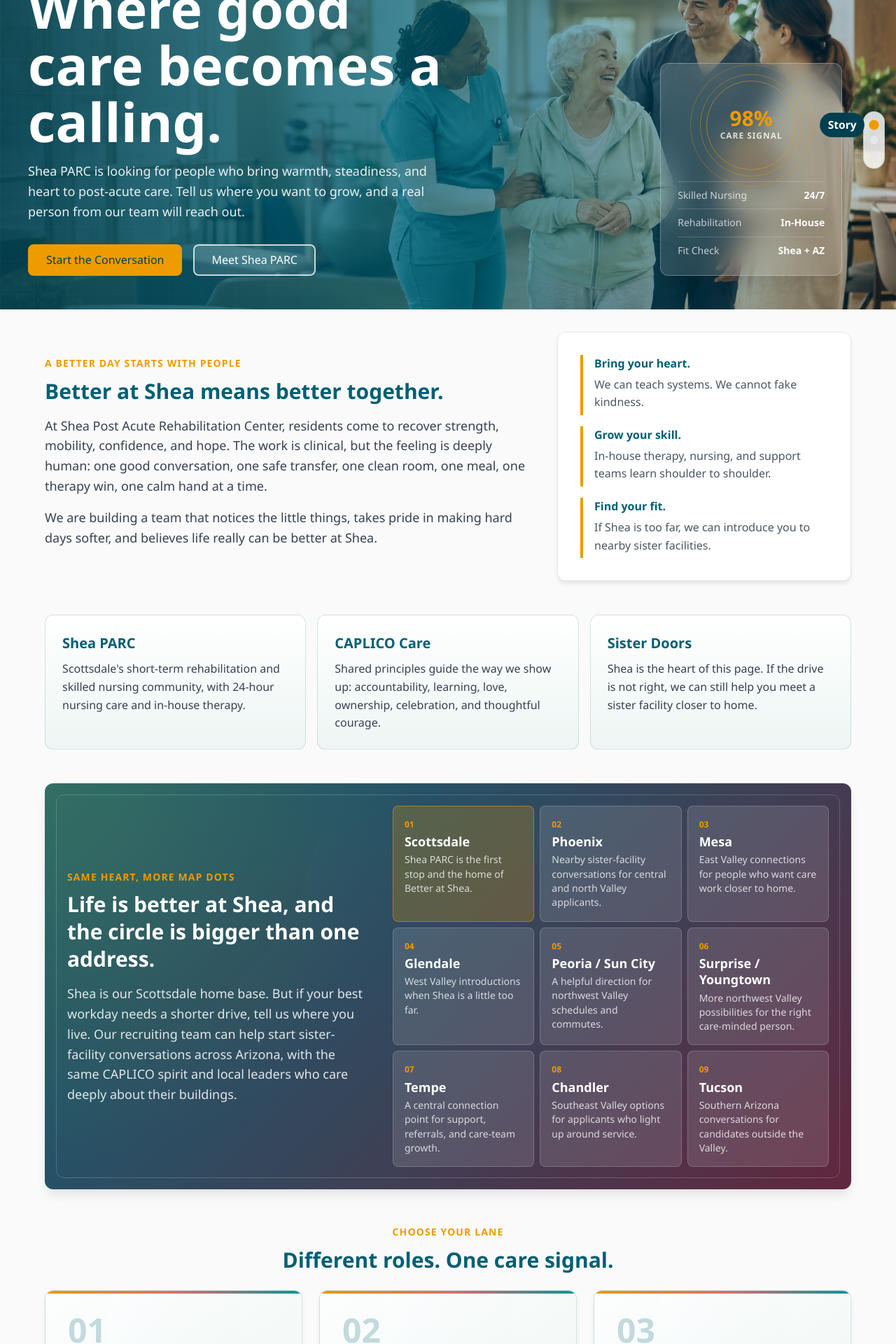
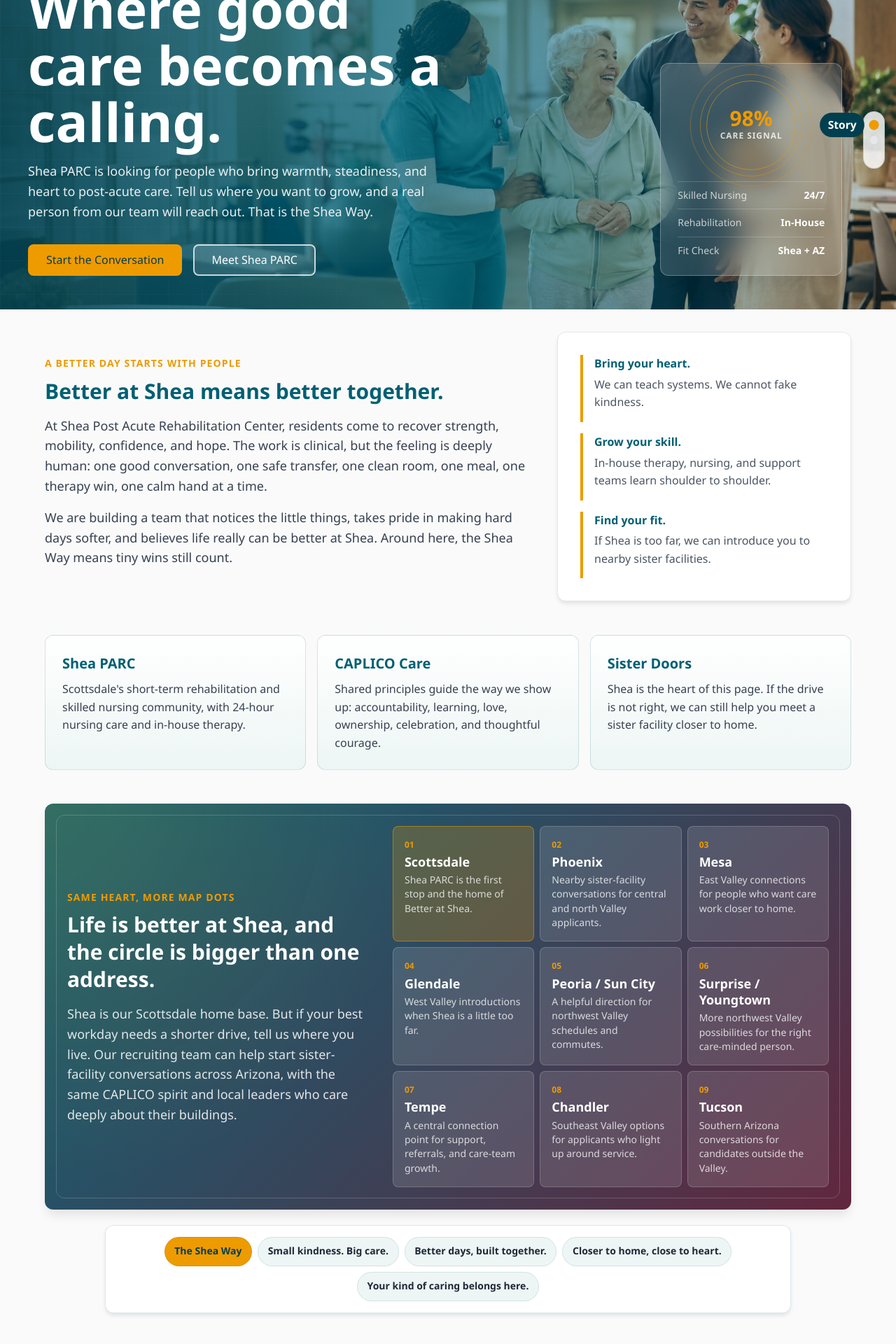
Before and after one commit to Ethan-da-Tech-Wizard/Recruitment_for_Greatness, a Flask app: template templates/public/index.html in a window 1280 px wide. Shown: the part 200-2120 px from the top of the page at 70% size. Run offline with Flask 3, Linux system fonts and the light colour scheme; the template is opened without the code that fills it, so the values that code supplies are empty.

Commit message:
Add Shea Way recruiting polish

```diff
--- a/static/css/public.css
+++ b/static/css/public.css
@@ -484,6 +484,39 @@
     margin: 0;
 }
 
+.shea-sayings {
+    align-items: center;
+    background: var(--white);
+    border: 1px solid rgba(0, 95, 115, 0.14);
+    border-radius: var(--radius-lg);
+    box-shadow: var(--shadow-md);
+    display: flex;
+    flex-wrap: wrap;
+    gap: var(--spacing-sm);
+    justify-content: center;
+    margin: calc(var(--spacing-2xl) * -0.55) auto var(--spacing-2xl);
+    max-width: 980px;
+    padding: var(--spacing-md);
+    position: relative;
+    z-index: 2;
+}
+
+.shea-sayings span {
+    background: rgba(237, 246, 244, 0.9);
+    border: 1px solid rgba(0, 95, 115, 0.12);
+    border-radius: var(--radius-full);
+    color: var(--teal-dark);
+    font-size: var(--font-size-sm);
+    font-weight: 800;
+    padding: 0.55rem 0.85rem;
+    white-space: nowrap;
+}
+
+.shea-sayings span:first-child {
+    background: var(--gold);
+    color: var(--maroon-dark);
+}
+
 .role-path-section {
     margin-bottom: var(--spacing-2xl);
 }
--- a/static/js/public.js
+++ b/static/js/public.js
@@ -19,7 +19,7 @@
     window.addEventListener('scroll', updateScrollProgress, { passive: true });
 
     const revealTargets = document.querySelectorAll(
-        '.warm-intro, .identity-item, .sister-cities-section, .city-card, .path-card, .department-card, .form-container, .benefit-card, .care-network-panel, .sister-facility-note'
+        '.warm-intro, .identity-item, .sister-cities-section, .city-card, .shea-sayings, .path-card, .department-card, .form-container, .benefit-card, .care-network-panel, .sister-facility-note'
     );
     revealTargets.forEach(function(target) {
         target.classList.add('reveal-on-scroll');
--- a/templates/public/index.html
+++ b/templates/public/index.html
@@ -41,7 +41,7 @@
         <div class="hero-content">
             <span class="hero-kicker">Better at Shea</span>
             <h2>Where good care becomes a calling.</h2>
-            <p>Shea PARC is looking for people who bring warmth, steadiness, and heart to post-acute care. Tell us where you want to grow, and a real person from our team will reach out.</p>
+            <p>Shea PARC is looking for people who bring warmth, steadiness, and heart to post-acute care. Tell us where you want to grow, and a real person from our team will reach out. That is the Shea Way.</p>
             <div class="hero-actions">
                 <a href="#form" class="btn btn-primary hero-primary">Start the Conversation</a>
                 <a href="{{ url_for('about') }}" class="btn btn-secondary hero-secondary">Meet Shea PARC</a>
@@ -85,7 +85,7 @@
                 <span class="section-kicker">A better day starts with people</span>
                 <h2>Better at Shea means better together.</h2>
                 <p>At Shea Post Acute Rehabilitation Center, residents come to recover strength, mobility, confidence, and hope. The work is clinical, but the feeling is deeply human: one good conversation, one safe transfer, one clean room, one meal, one therapy win, one calm hand at a time.</p>
-                <p>We are building a team that notices the little things, takes pride in making hard days softer, and believes life really can be better at Shea.</p>
+                <p>We are building a team that notices the little things, takes pride in making hard days softer, and believes life really can be better at Shea. Around here, the Shea Way means tiny wins still count.</p>
             </div>
             <div class="intro-notes" aria-label="Better at Shea commitments">
                 <div>
@@ -171,6 +171,14 @@
                     <p>Southern Arizona conversations for candidates outside the Valley.</p>
                 </article>
             </div>
+        </section>
+
+        <section class="shea-sayings" aria-label="Shea Way sayings">
+            <span>The Shea Way</span>
+            <span>Small kindness. Big care.</span>
+            <span>Better days, built together.</span>
+            <span>Closer to home, close to heart.</span>
+            <span>Your kind of caring belongs here.</span>
         </section>
 
         <section class="role-path-section">
@@ -385,7 +393,7 @@
                             <option value="Open to sister facilities closer to home">I like this kind of work, but I may need a sister facility closer to home</option>
                             <option value="Unsure about commute">I'm not sure yet</option>
                         </select>
-                        <p class="field-note">If Shea is not close enough, our team can still help introduce you to nearby sister facilities with the same CAPLICO heart.</p>
+                        <p class="field-note">If Shea is not close enough, our team can still help introduce you to nearby sister facilities with the same CAPLICO heart. Same care energy, different doorway.</p>
                     </div>
 
                     <div class="form-group">
@@ -477,7 +485,7 @@
                 <span class="section-kicker">Closer to home, still close to heart</span>
                 <h2>Same values. Different doors. Life is better at Shea.</h2>
             </div>
-            <p>Shea is the home base for this page, but the care family reaches across Arizona. If your commute would not make sense, tell us. We would be happy to help your heart for care land closer to home.</p>
+            <p>Shea is the home base for this page, but the care family reaches across Arizona. If your commute would not make sense, tell us. We would be happy to help your heart for care land closer to home. The Shea Way travels well.</p>
         </section>
     </main>
 
--- a/templates/public/success.html
+++ b/templates/public/success.html
@@ -38,7 +38,7 @@
             </div>
 
             <h1>Thank You</h1>
-            <p class="success-message">Your information is with the Shea PARC recruitment team.</p>
+            <p class="success-message">Your information is with the Shea PARC recruitment team. Thanks for taking the first step the Shea Way.</p>
 
             <div class="success-details">
                 <div class="detail-card">
@@ -48,7 +48,7 @@
                         </svg>
                     </div>
                     <h3>What's Next?</h3>
-                    <p>One of our team members will call you at your preferred time to talk through roles, schedules, and whether Shea is the right fit.</p>
+                    <p>One of our team members will call you at your preferred time to talk through roles, schedules, and whether Shea is the right fit for your next better day.</p>
                 </div>
 
                 <div class="detail-card">
```
Also changed, not shown: templates/public/about.html (+4 -4 lines).
